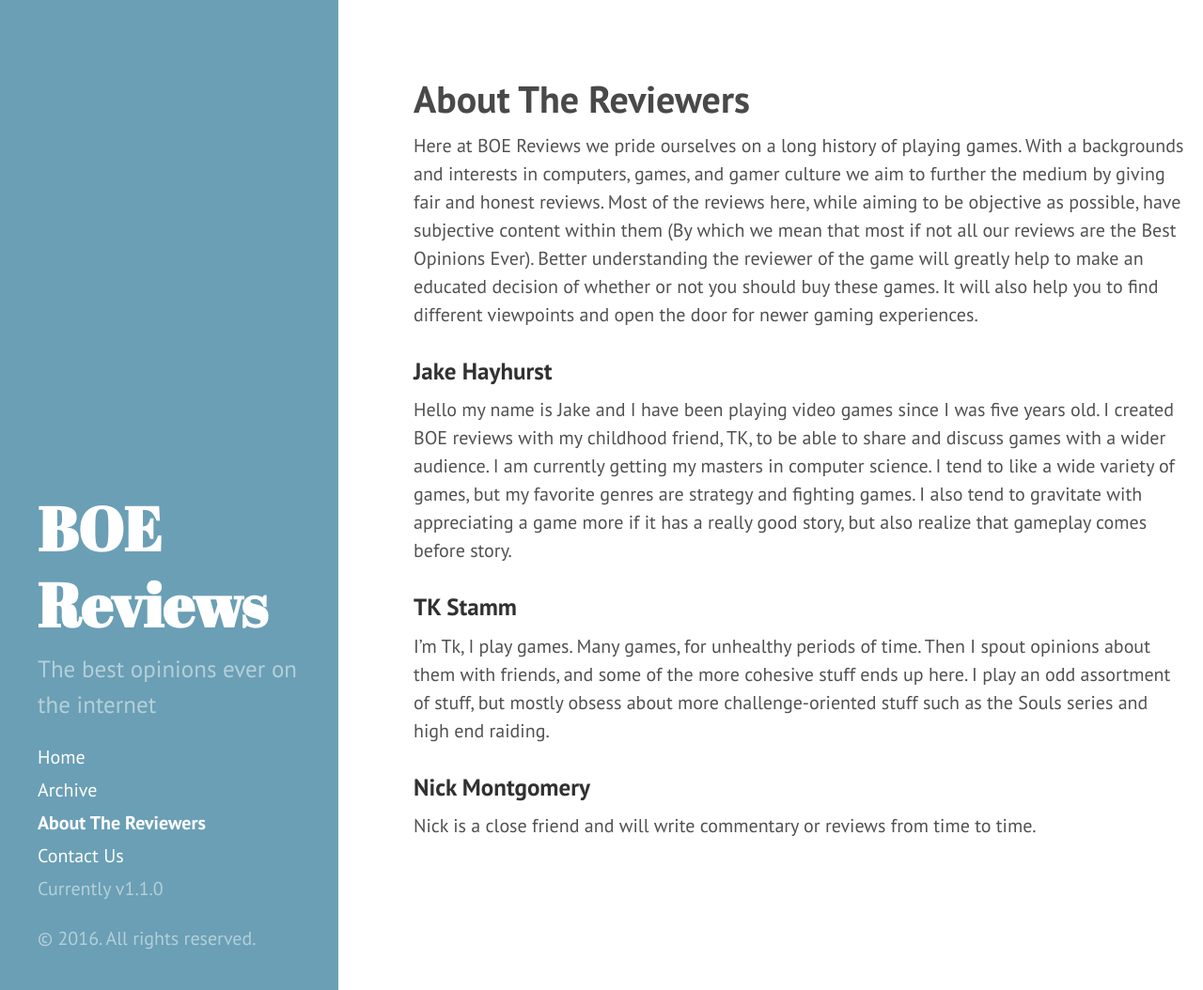
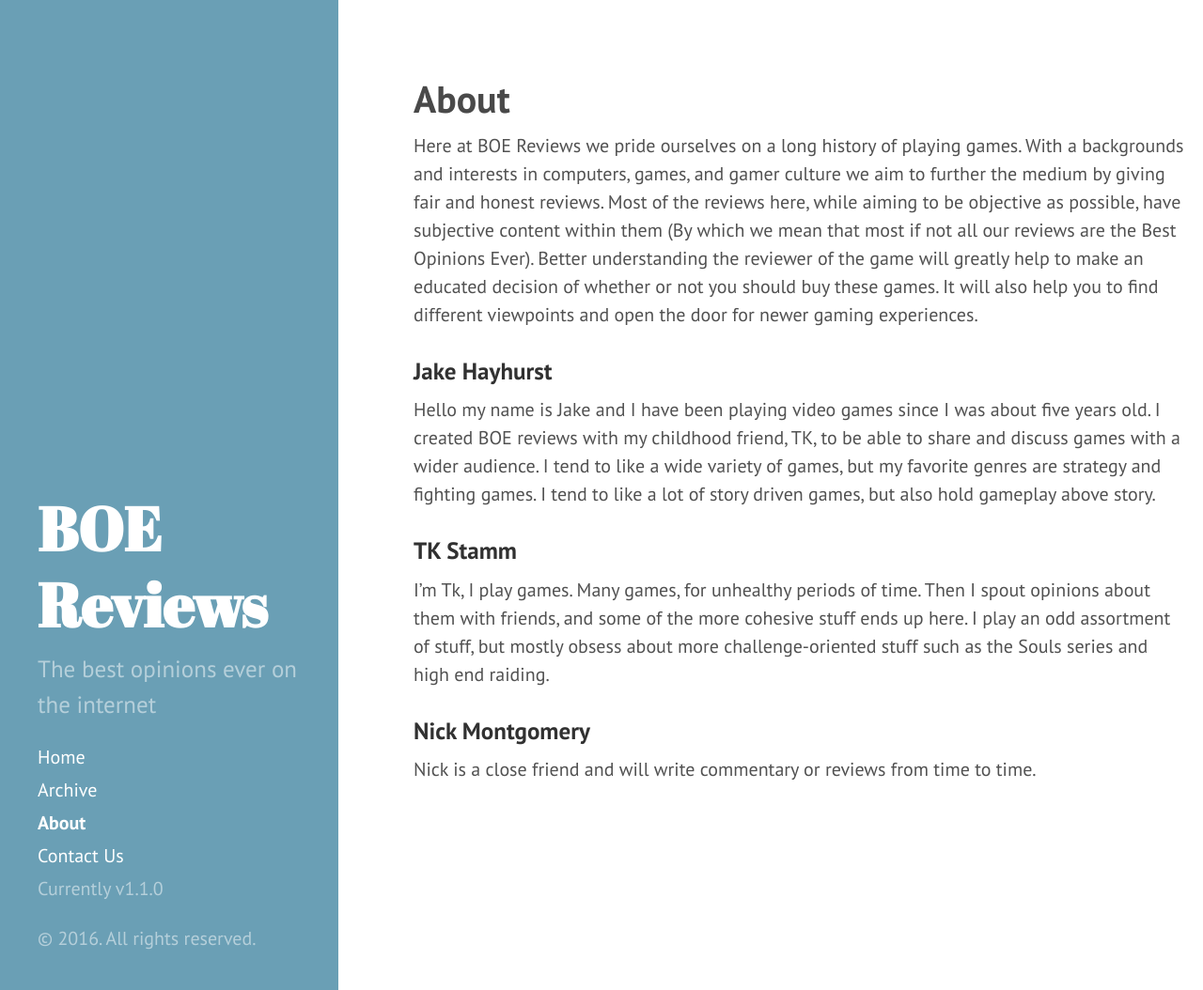
Before and after one commit to LordFluffyPants/LordFluffyPants.github.io, a Jekyll site: the page built from about.md, in a window 1280 px wide and 1054 px high. Shown: the whole window at 94% size. Built offline with Jekyll 4.4.1, drawn with Linux system fonts in a browser that asks for light colours.

Commit message:
updated about section

```diff
--- a/about.md
+++ b/about.md
@@ -1,12 +1,12 @@
 ---
 layout: page
-title: About The Reviewers
+title: About
 ---
 
 Here at BOE Reviews we pride ourselves on a long history of playing games. With a backgrounds and interests in computers, games, and gamer culture we aim to further the medium by giving fair and honest reviews. Most of the reviews here, while aiming to be objective as possible, have subjective content within them (By which we mean that most if not all our reviews are the Best Opinions Ever). Better understanding the reviewer of the game will greatly help to make an educated decision of whether or not you should buy these games. It will also help you to find different viewpoints and open the door for newer gaming experiences.
 
 ### Jake Hayhurst
-Hello my name is Jake and I have been playing video games since I was five years old. I created BOE reviews with my childhood friend, TK, to be able to share and discuss games with a wider audience. I am currently getting my masters in computer science. I tend to like a wide variety of games, but my favorite genres are strategy and fighting games. I also tend to gravitate with appreciating a game more if it has a really good story, but also realize that gameplay comes before story.
+Hello my name is Jake and I have been playing video games since I was about five years old. I created BOE reviews with my childhood friend, TK, to be able to share and discuss games with a wider audience. I tend to like a wide variety of games, but my favorite genres are strategy and fighting games. I tend to like a lot of story driven games, but also hold gameplay above story.
 
 ### TK Stamm
 I'm Tk, I play games.  Many games, for unhealthy periods of time.  Then I spout opinions about them with friends, and some of the more cohesive stuff ends up here.  I play an odd assortment of stuff, but mostly obsess about more challenge-oriented stuff such as the Souls series and high end raiding.
```
